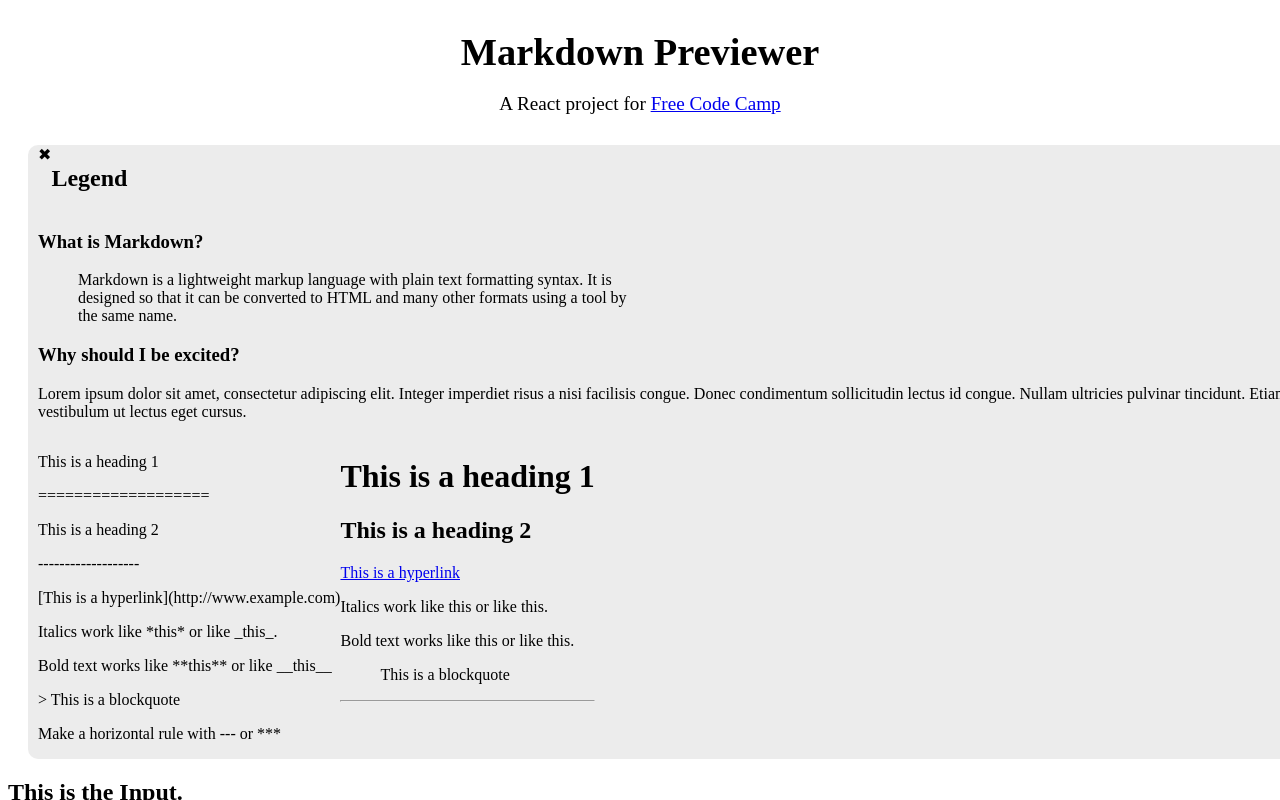
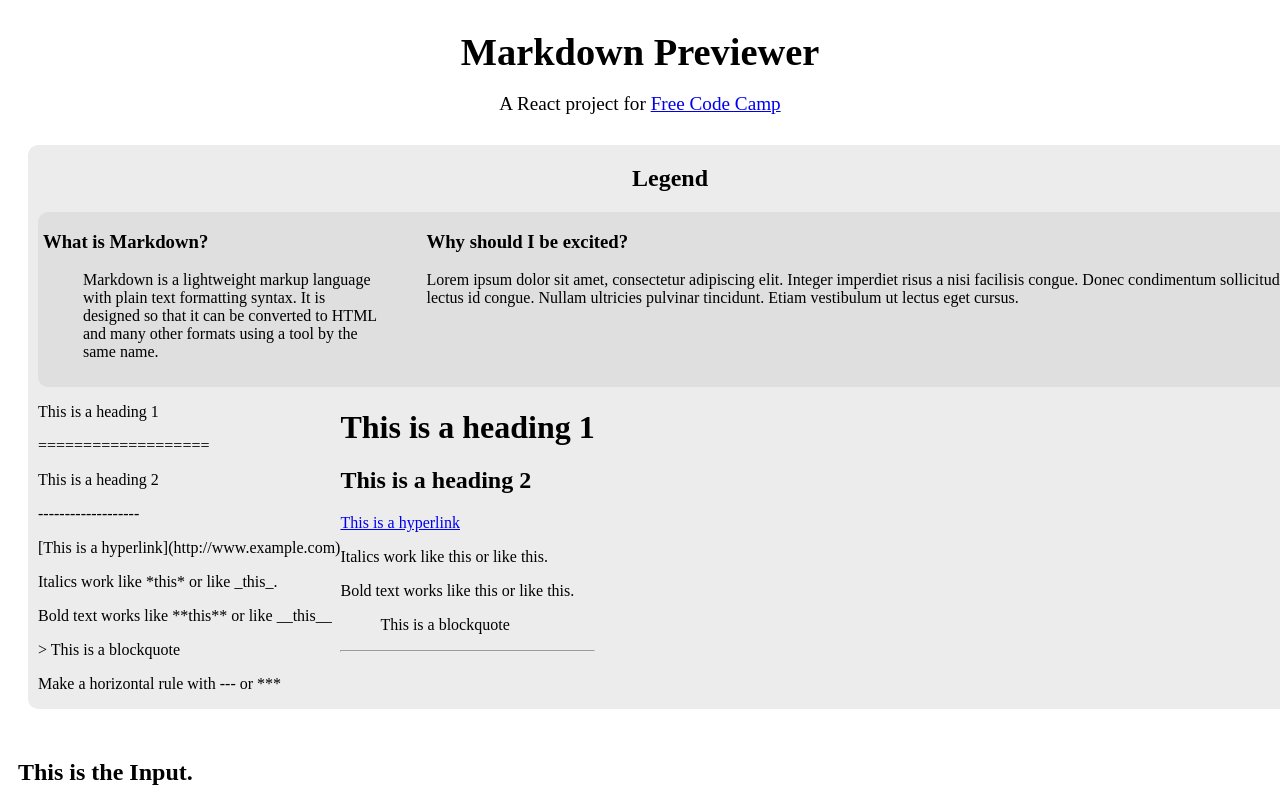
Before and after one commit to halfalpine/markdown-previewer, a React (Create React App) app: page / in a window 1280 px wide. Both pictures are taken after a click on the button "Show Legend". Shown: the top 800 px of the page. Built offline with nearby package versions, Linux system fonts and the light colour scheme.

Commit message:
Add styles to .close-legend

```diff
--- a/src/App.scss
+++ b/src/App.scss
@@ -33,19 +33,6 @@ p {
 }
 
 .close-legend {
-  position: absolute;
-  display: block;
-  top: 5px;
-  right: 5px;
-  margin: 5px;
-  height: 1.3em;
-  width: 1.3em;
-  line-height: 1.3em;
-  text-align: center;
-  vertical-align: middle;
-  border-radius: 50%;
-  font-size: 1.2em;
-  user-select: none;
   &:hover {
     background: rgba(255, 255, 255, 0.2);
     cursor: default;
--- a/src/components/Input.js
+++ b/src/components/Input.js
@@ -1,8 +1,13 @@
-import React from 'react';
-import PropTypes from 'prop-types';
+import React from "react";
+import PropTypes from "prop-types";
 
-const Input = ({text, handleInputChange}) =>
-  <div className="md-component">
+const Input = ({ text, handleInputChange }) => {
+  const styles = {
+    width: "50%",
+    padding: "10px"
+  };
+  return (
+    <div className="md-component" style={styles}>
       <h2>This is the Input.</h2>
       <form className="textarea-input">
         <textarea
@@ -10,14 +15,15 @@ const Input = ({text, handleInputChange}) =>
           type="text"
           value={text}
           onChange={handleInputChange}
-      >
-      </textarea>
+        />
       </form>
     </div>
+  );
+};
 
 Input.propTypes = {
   text: PropTypes.string.isRequired,
   handleInputChange: PropTypes.func.isRequired
-}
+};
 
 export default Input;
--- a/src/components/Legend.js
+++ b/src/components/Legend.js
@@ -19,19 +19,49 @@ const Legend = ({ handleLegendChange }) => {
     },
     column: {
       width: "50%"
+    },
+    closeLegend: {
+      position: "absolute",
+      display: "block",
+      top: "5px",
+      right: "5px",
+      margin: "5px",
+      height: "1.3em",
+      width: "1.3em",
+      lineHeight: "1.3em",
+      textAlign: "center",
+      verticalAlign: "middle",
+      borderRadius: "50%",
+      fontSize: "1.2em",
+      userSelect: "none"
+    },
+    rowDefineMarkdown: {
+      display: "flex",
+      borderRadius: "10px",
+      background: "rgba(192, 192, 192, 0.3)"
+    },
+    defineMarkdown: {
+      padding: "0px 5px 10px"
     }
   };
 
   return (
     <div className="legend" style={styles.legend}>
-      <div className="close-legend" onClick={handleLegendChange}>
+      <div
+        className="close-legend"
+        style={styles.closeLegend}
+        onClick={handleLegendChange}
+      >
         &#10006;
       </div>
-      <h2 className="legend-title" styles={styles.legendTitle}>
+      <h2 className="legend-title" style={styles.legendTitle}>
         Legend
       </h2>
-      <div className="row-define-markdown">
-        <div className="column define-markdown" style={styles.column}>
+      <div className="row-define-markdown" style={styles.rowDefineMarkdown}>
+        <div
+          className="column define-markdown"
+          style={{ ...styles.column, ...styles.defineMarkdown }}
+        >
           <h3>What is Markdown?</h3>
           <blockquote cite="https://en.wikipedia.org/wiki/Markdown">
             Markdown is a lightweight markup language with plain text formatting
```
Lines whose indentation alone changed are shown as unchanged.
